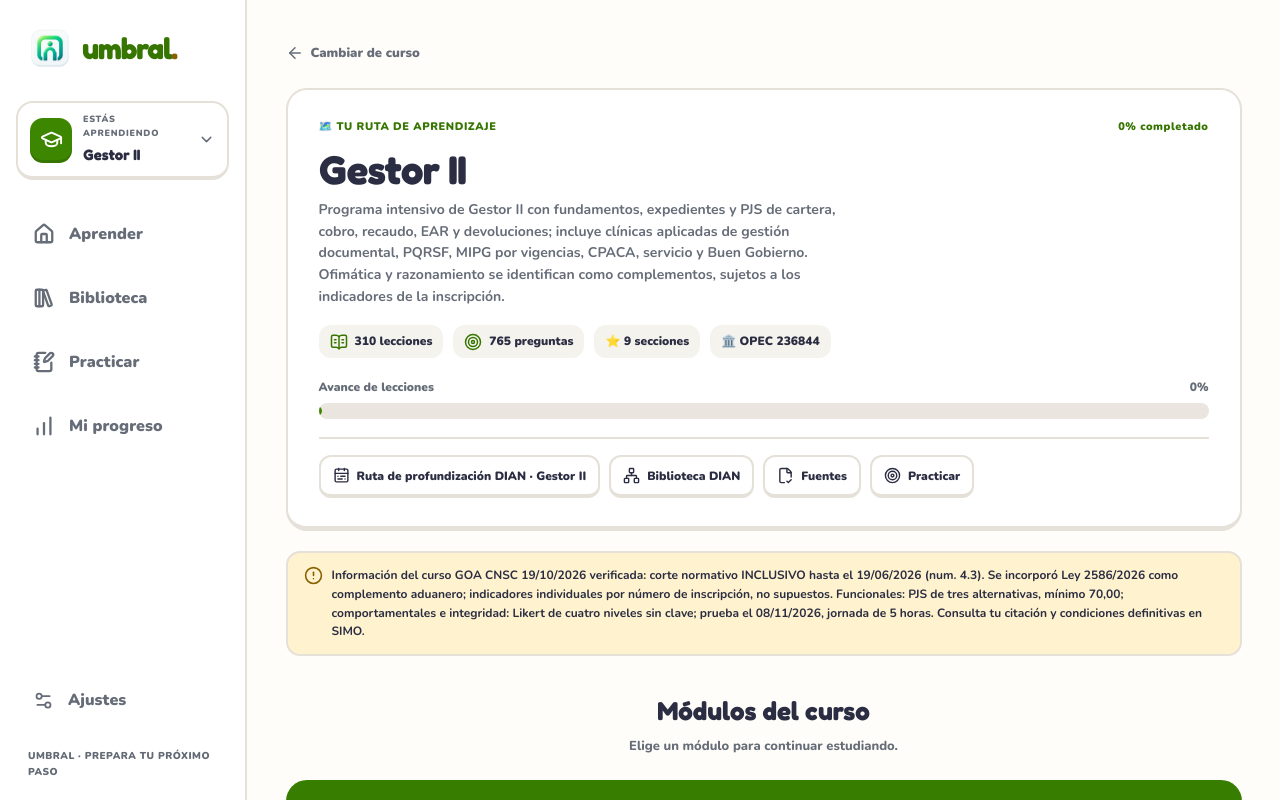
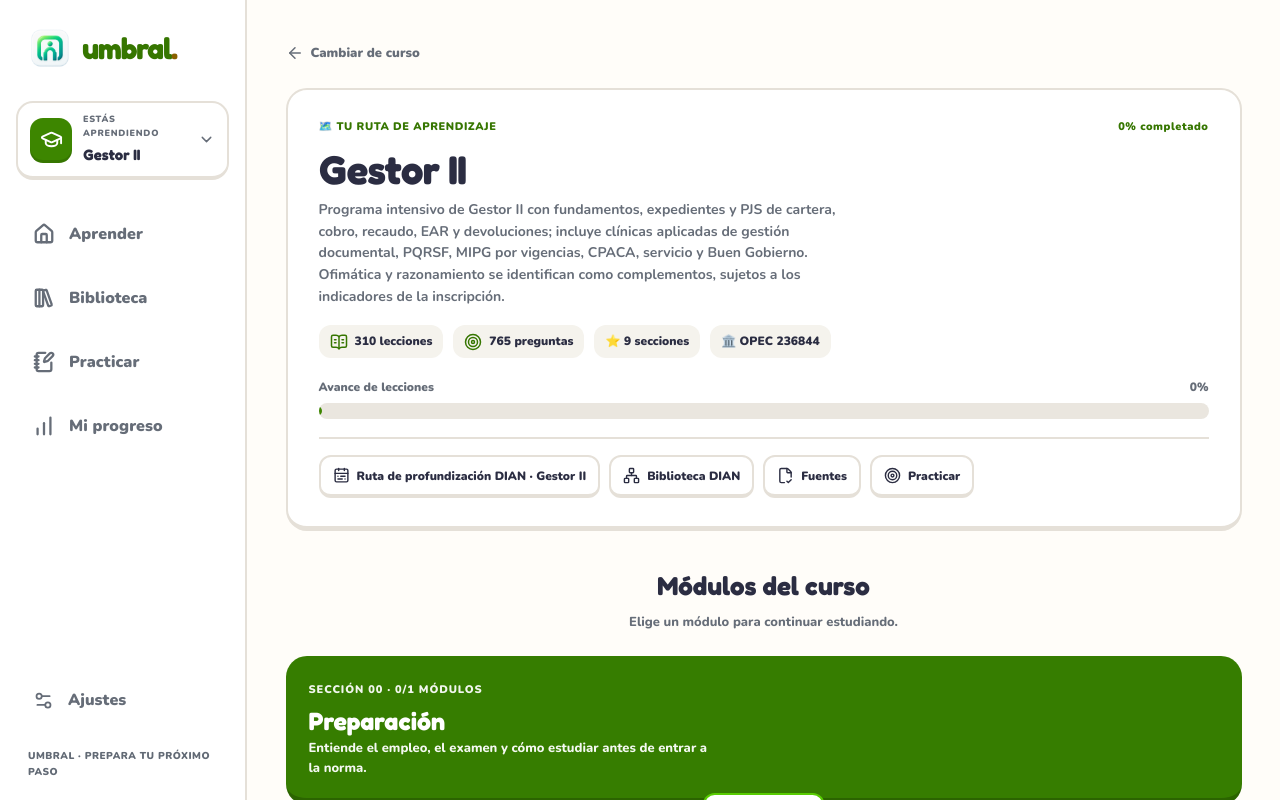
Before and after one commit to yefercode25/umbral, a React (Vite) app: page /courses/dian-2676-gestor-ii in a window 1280 px wide. Shown: the top 800 px of the page. Built offline with nearby package versions, Linux system fonts and the light colour scheme; a web font is replaced by a local one.

Commit message:
refactor(ux): reduce ruido visual en CoursePage.tsx

```diff
--- a/src/features/courses/CoursePage.tsx
+++ b/src/features/courses/CoursePage.tsx
@@ -44,7 +44,7 @@ export function CoursePage() {
         <Link to={`/practice?course=${course.slug}`}><Target size={17}/>Practicar</Link>
       </div>
     </header>
-    {(course.officialGuideStatus === 'pending' || course.guideNotice) && <aside className={styles.notice}><CircleAlert size={19}/><p><strong>{course.officialGuideStatus === 'published' ? 'Información del curso' : 'Currículo sujeto a actualización oficial.'}</strong> {course.guideNotice ?? 'Las prioridades pueden actualizarse con orientaciones oficiales sin borrar tu avance.'}</p></aside>}
+    {course.officialGuideStatus === 'pending' && <aside className={styles.notice}><CircleAlert size={19}/><p><strong>Currículo sujeto a actualización oficial.</strong> {course.guideNotice ?? 'Las prioridades pueden actualizarse sin borrar tu avance.'}</p></aside>}
     <div className={styles.sectionHeading}><h2>Módulos del curso</h2><p>Elige un módulo para continuar estudiando.</p></div>
     <LearningPath course={course} progress={progress}/>
   </div>
```
